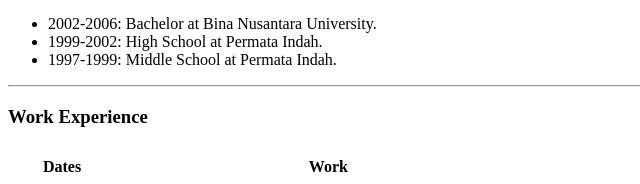
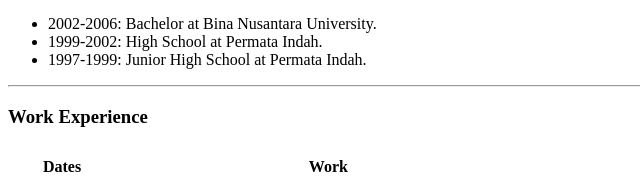
Before and after one commit to JohanS57/cv, a plain HTML site: page index.html in a window 1280 px wide. Shown: the part 252-436 px from the top of the page, 0-640 px from the left. Drawn offline with Linux system fonts and the light colour scheme.

Commit message:
Update index.html

```diff
--- a/index.html
+++ b/index.html
@@ -30,7 +30,7 @@
   <ul>
     <li>2002-2006: Bachelor at Bina Nusantara University.</li>
     <li>1999-2002: High School at Permata Indah.</li>
-    <li>1997-1999: Middle School at Permata Indah.</li>
+    <li>1997-1999: Junior High School at Permata Indah.</li>
   </ul>
   <hr>
   <h3>Work Experience</h3>
```
